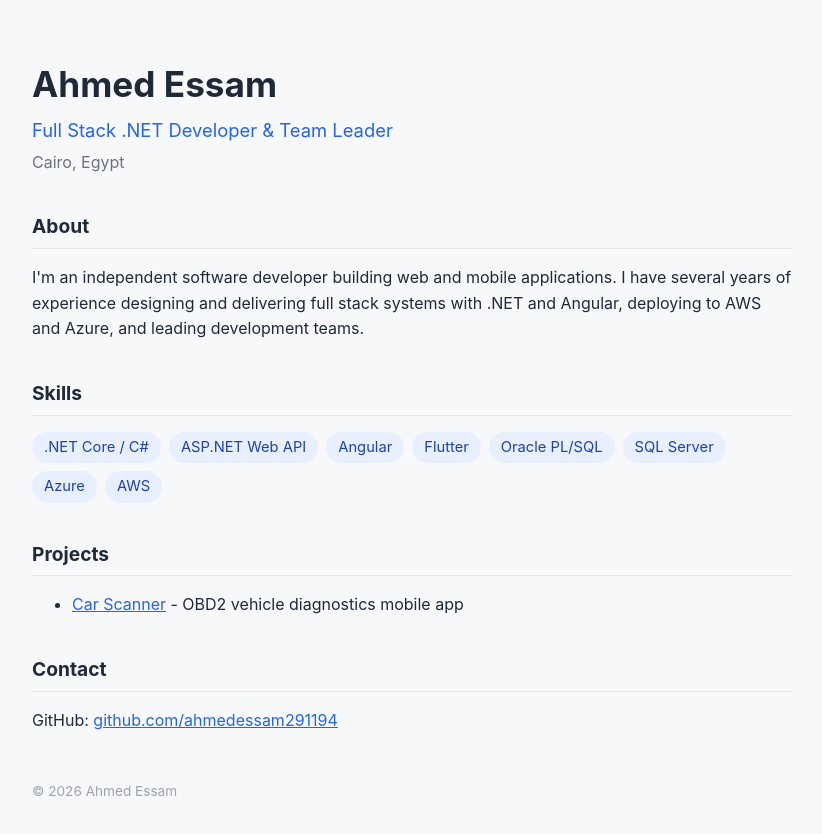
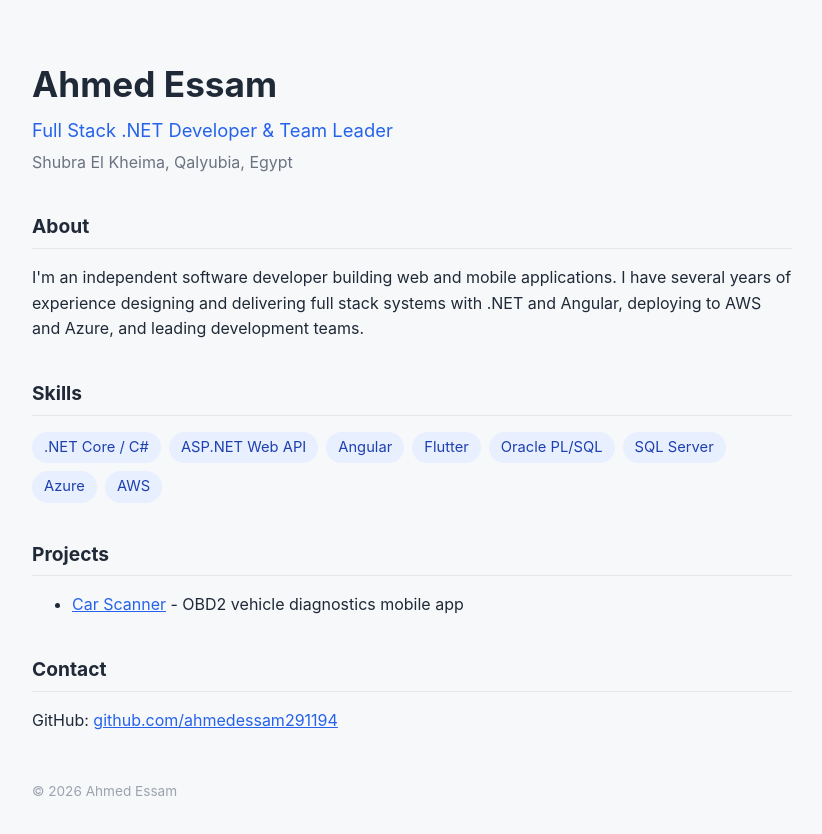
Before and after one commit to ahmedessam291194/ahmedessam291194.github.io, a plain HTML site: page index.html in a window 1280 px wide. Shown: the whole page, without its empty margins (228-1050 px from the left). Drawn offline with Linux system fonts and the light colour scheme.

Commit message:
Update location in meta description and body

```diff
--- a/index.html
+++ b/index.html
@@ -4,7 +4,7 @@
 <meta charset="UTF-8">
 <meta name="viewport" content="width=device-width, initial-scale=1.0">
 <title>Ahmed Essam | Full Stack .NET Developer</title>
-<meta name="description" content="Ahmed Essam - Full Stack .NET Developer and Team Leader based in Cairo, Egypt.">
+<meta name="description" content="Ahmed Essam - Full Stack .NET Developer and Team Leader based in Shubra El Kheima, Qalyubia, Egypt.">
 <style>
   body { margin: 0; font-family: -apple-system, Segoe UI, Roboto, Arial, sans-serif; background: #f7f8fa; color: #1f2937; line-height: 1.6; }
   .wrap { max-width: 760px; margin: 0 auto; padding: 56px 24px; }
@@ -22,7 +22,7 @@
 <div class="wrap">
   <h1>Ahmed Essam</h1>
   <p class="role">Full Stack .NET Developer &amp; Team Leader</p>
-  <p class="loc">Cairo, Egypt</p>
+  <p class="loc">Shubra El Kheima, Qalyubia, Egypt</p>
 
   <h2>About</h2>
   <p>I'm an independent software developer building web and mobile applications. I have several years of experience designing and delivering full stack systems with .NET and Angular, deploying to AWS and Azure, and leading development teams.</p>
```
